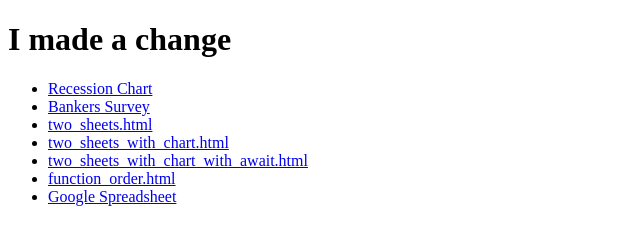
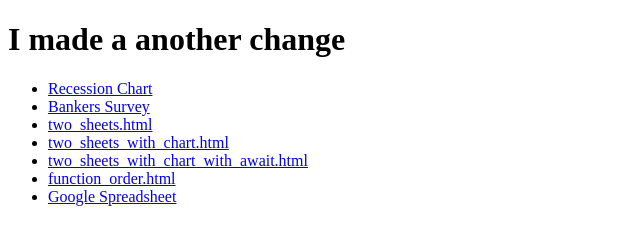
Before and after one commit to perdidoenunbosco/Bankers-Survey, a plain HTML site: page index.html in a window 1280 px wide. Shown: the whole page, without its empty margins (0-640 px from the left). Drawn offline with Linux system fonts and the light colour scheme.

Commit message:
getting a feel for things

```diff
--- a/index.html
+++ b/index.html
@@ -6,7 +6,7 @@
     <title>TOC page</title>
 </head>
 <body>
-    <h1>I made a change</h1>
+    <h1>I made a another change</h1>
 <ul>
     <li><a href="Recession_Chart.html">Recession Chart</a></li>
     <li><a href="Bankers_Survey.html">Bankers Survey</a></li>
```
